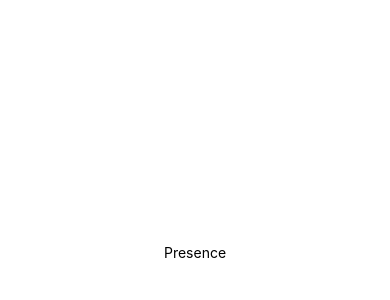
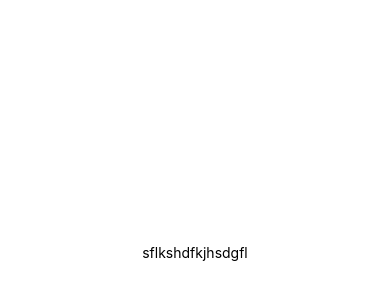
Before and after one commit to DSUnB/Presence, a React Native app in the folder Presence/: screen / in a window 390 px wide. Shown: the part 170-470 px from the top of the page. Built offline with nearby package versions, Linux system fonts and the light colour scheme.

Commit message:
fdksahlksh

```diff
--- a/Presence/App.js
+++ b/Presence/App.js
@@ -4,7 +4,7 @@ import { StyleSheet, Text, View } from 'react-native';
 export default function App() {
   return (
     <View style={styles.container}>
-      <Text>Presence</Text>
+      <Text>sflkshdfkjhsdgfl</Text>
       <StatusBar style="auto" />
     </View>
   );
```
